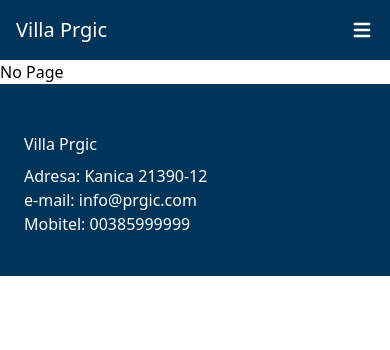
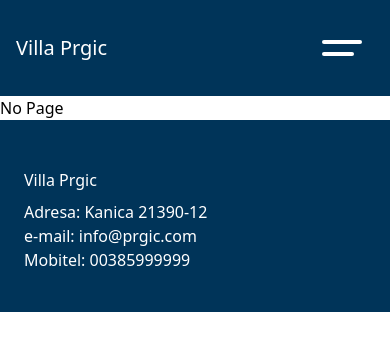
Before and after one commit to valentin994/villa-prgic, a React (Vite) app: page / in a window 390 px wide. Shown: the top 350 px of the page. Built offline with nearby package versions, Linux system fonts and the light colour scheme.

Commit message:
added new button, and overlay

```diff
--- a/package.json
+++ b/package.json
@@ -20,6 +20,7 @@
     "prettier": "^3.0.3",
     "react": "^18.2.0",
     "react-dom": "^18.2.0",
+    "react-intersection-observer": "^9.5.2",
     "react-responsive-carousel": "^3.2.23",
     "react-router-dom": "^6.8.1",
     "vite-plugin-svgr": "^2.4.0"
--- a/src/Components/Nav.tsx
+++ b/src/Components/Nav.tsx
@@ -3,6 +3,10 @@ import { Link } from "react-router-dom";
 
 function Nav() {
   const [isMenuOpen, setIsMenuOpen] = useState(false);
+
+  const toggleMenu = () => {
+    setIsMenuOpen((prevState) => !prevState)
+  }
 
   return (
     <nav className="border-gray-200 text-white bg-secondary">
@@ -28,75 +32,82 @@ function Nav() {
             </li>
           </ul>
         </div>
-        <button
-          data-collapse-toggle="navbar-solid-bg"
-          onClick={() => setIsMenuOpen(!isMenuOpen)}
-          type="button"
-          className="inline-flex items-center p-4 ml-3 text-sm text-gray-500 rounded-lg md:hidden"
-          aria-controls="navbar-solid-bg"
-          aria-expanded="false"
+        <div
+          className="inline-flex items-center p-2 ml-3 text-sm text-gray-500 rounded-lg md:hidden"
         >
-          <span className="sr-only">Open main menu</span>
-          <svg
-            className="w-6 h-6"
-            aria-hidden="true"
-            fill="white"
-            viewBox="0 0 20 20"
-            xmlns="http://www.w3.org/2000/svg"
+          <div
+              className="flex md:hidden w-full items-center justify-end"
+              onClick={toggleMenu}
           >
-            <path
-              fillRule="evenodd"
-              d="M3 5a1 1 0 011-1h12a1 1 0 110 2H4a1 1 0 01-1-1zM3 10a1 1 0 011-1h12a1 1 0 110 2H4a1 1 0 01-1-1zM3 15a1 1 0 011-1h12a1 1 0 110 2H4a1 1 0 01-1-1z"
-              clipRule="evenodd"
-            ></path>
-          </svg>
-        </button>
-        {isMenuOpen && (
-          <div
-            className={`w-full md:block md:w-auto bg-gray-100 text-primary`}
-            id="navbar-solid-bg"
+            <div className="group flex h-20 w-20 cursor-pointer items-center justify-center rounded-3xl p-2">
+              <div className="space-y-2">
+            <span
+                className={`block h-1 w-10 origin-center rounded-full bg-white transition-transform ease-in-out ${
+                    isMenuOpen ? "translate-y-1.5 rotate-45" : ""
+                }`}
+            ></span>
+                <span
+                    className={`block h-1 origin-center rounded-full bg-white transition-transform ease-in-out ${
+                        isMenuOpen ? "w-10 -translate-y-1.5 -rotate-45" : "w-8"
+                    }`}
+                ></span>
+              </div>
+            </div>
+          </div>
+        </div>
+      </div>
+      <nav
+          className={`fixed flex top-0 left-0 w-full p-10 z-10 h-screen pt-24 bg-gray-900 text-white bg-opacity-100 transform delay-100 transition-all duration-300 ${
+              isMenuOpen ? "opacity-100 translate-x-0" : "opacity-0 -translate-x-full"
+          }`}
       >
-            <ul className="flex flex-col rounded-lg  md:flex-row md:space-x-8 md:mt-0 md:text-sm md:font-medium md:border-0 md:bg-transparent">
-              <li>
+        <ul className="flex flex-col items-center w-full justify-center align-middle text-center">
+          <li className="text-2xl p-4">
             <Link
                 to="/villa-prgic"
-                  onClick={() => setIsMenuOpen(false)}
-                  className="block py-2 pl-3 pr-4 rounded md:bg-transparent md:text-blue-700 md:p-0"
+                onClick={() => {
+                  setIsMenuOpen(false);
+                }}
             >
               Home
             </Link>
           </li>
-              <li>
+          <li className="text-2xl p-4">
             <Link
                 to="/villa-prgic/apartments"
-                  onClick={() => setIsMenuOpen(false)}
-                  className="block py-2 pl-3 pr-4 rounded md:bg-transparent md:text-blue-700 md:p-0"
+                className="nav-link"
+                onClick={() => {
+                  setIsMenuOpen(false);
+                }}
             >
               Apartments
             </Link>
           </li>
-              <li>
+          <li className="text-2xl p-4">
             <Link
                 to="/villa-prgic/region"
-                  onClick={() => setIsMenuOpen(false)}
-                  className="block py-2 pl-3 pr-4 rounded md:bg-transparent md:text-blue-700 md:p-0"
+                className="nav-link"
+                onClick={() => {
+                  setIsMenuOpen(false);
+                }}
             >
               Region
             </Link>
           </li>
-              <li>
+          <li className="text-2xl p-4">
             <Link
                 to="/villa-prgic/contact"
-                  onClick={() => setIsMenuOpen(false)}
-                  className="block py-2 pl-3 pr-4 rounded md:bg-transparent md:text-blue-700 md:p-0"
+                className="nav-link"
+                onClick={() => {
+                  setIsMenuOpen(false);
+                }}
             >
               Contact
             </Link>
           </li>
+
         </ul>
-          </div>
-        )}
-      </div>
+      </nav>
     </nav>
   );
 }
```
Also changed, not shown: 1 other file (tests, documents, lock files or other folders). Lines whose indentation alone changed are shown as unchanged.
